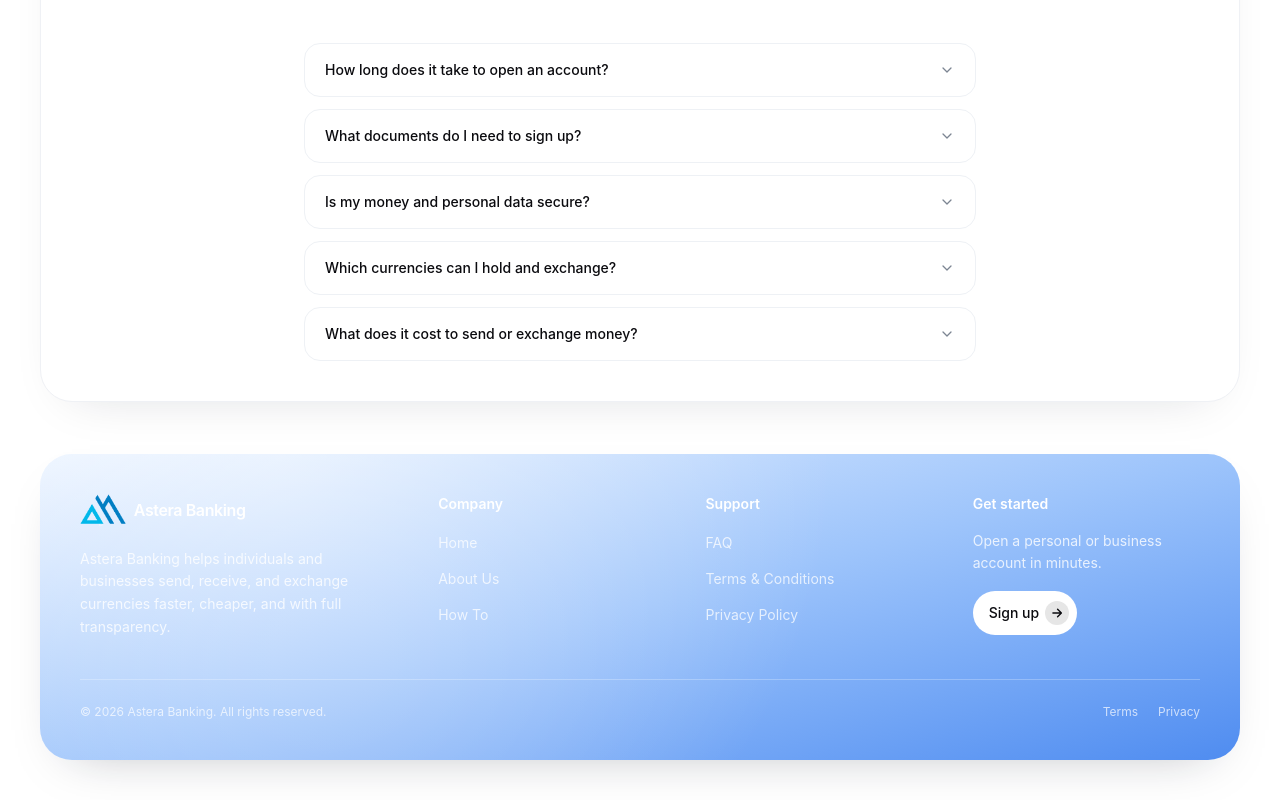
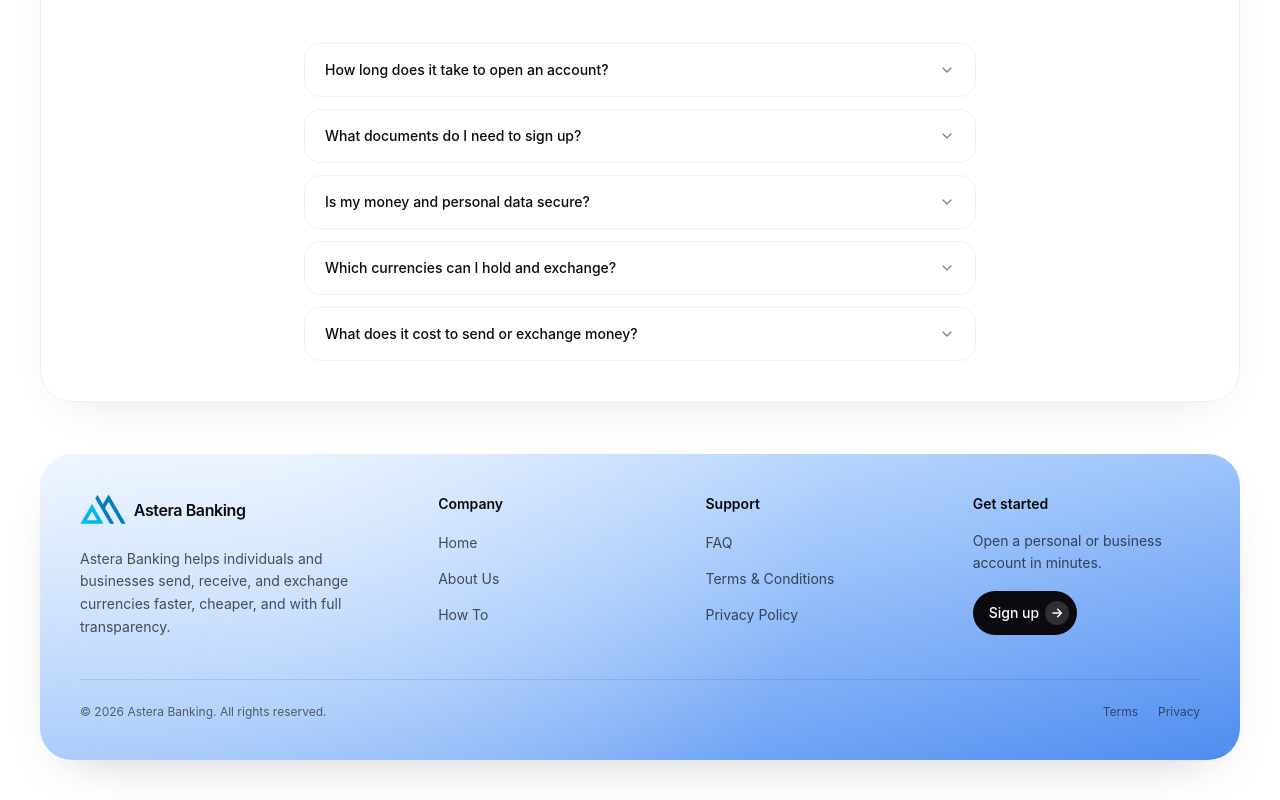
Before and after one commit to ndeen17/-transaction, a React (Vite) app: page / in a window 1280 px wide. Shown: the part 2841-3641 px from the top of the page. Built offline with nearby package versions, Linux system fonts and the light colour scheme; no server answers; a web font is replaced by a local one.

Commit message:
new change

```diff
--- a/src/components/Footer.tsx
+++ b/src/components/Footer.tsx
@@ -21,7 +21,7 @@ const SUPPORT_LINKS: FooterLink[] = [
 ];
 
 function FooterLinkItem({ link }: { link: FooterLink }) {
-  const className = "text-sm text-white/75 transition-colors hover:text-white";
+  const className = "text-sm text-ink/70 transition-colors hover:text-ink";
   if (link.to) {
     return (
       <Link to={link.to} className={className}>
@@ -39,7 +39,7 @@ function FooterLinkItem({ link }: { link: FooterLink }) {
 function FooterColumn({ title, links }: { title: string; links: FooterLink[] }) {
   return (
     <div>
-      <h3 className="text-sm font-semibold text-white">{title}</h3>
+      <h3 className="text-sm font-semibold text-ink">{title}</h3>
       <ul className="mt-4 space-y-3">
         {links.map((link) => (
           <li key={link.label}>
@@ -60,8 +60,8 @@ export function Footer() {
 
       <div className="relative grid grid-cols-1 gap-10 sm:grid-cols-2 lg:grid-cols-[1.4fr_1fr_1fr_1fr]">
         <div>
-          <Logo markClassName="h-8 w-auto" textClassName="text-base text-white" />
-          <p className="mt-4 max-w-xs text-sm leading-relaxed text-white/80">
+          <Logo markClassName="h-8 w-auto" textClassName="text-base text-ink" />
+          <p className="mt-4 max-w-xs text-sm leading-relaxed text-ink/70">
             Astera Banking helps individuals and businesses send, receive, and exchange
             currencies faster, cheaper, and with full transparency.
           </p>
@@ -71,29 +71,29 @@ export function Footer() {
         <FooterColumn title="Support" links={SUPPORT_LINKS} />
 
         <div>
-          <h3 className="text-sm font-semibold text-white">Get started</h3>
-          <p className="mt-4 text-sm leading-relaxed text-white/80">
+          <h3 className="text-sm font-semibold text-ink">Get started</h3>
+          <p className="mt-4 text-sm leading-relaxed text-ink/70">
             Open a personal or business account in minutes.
           </p>
           <Link
             to="/signup"
-            className="mt-4 inline-flex items-center gap-1.5 rounded-full bg-white py-2.5 pl-4 pr-2 text-sm font-medium text-ink"
+            className="mt-4 inline-flex items-center gap-1.5 rounded-full bg-ink py-2.5 pl-4 pr-2 text-sm font-medium text-white"
           >
             Sign up
-            <span className="flex h-6 w-6 items-center justify-center rounded-full bg-ink/10">
+            <span className="flex h-6 w-6 items-center justify-center rounded-full bg-white/15">
               <ArrowRightIcon className="h-3.5 w-3.5" />
             </span>
           </Link>
         </div>
       </div>
 
-      <div className="relative mt-10 flex flex-col items-center justify-between gap-4 border-t border-white/25 pt-6 sm:flex-row">
-        <p className="text-xs text-white/70">© {year} Astera Banking. All rights reserved.</p>
+      <div className="relative mt-10 flex flex-col items-center justify-between gap-4 border-t border-ink/10 pt-6 sm:flex-row">
+        <p className="text-xs text-ink/60">© {year} Astera Banking. All rights reserved.</p>
         <div className="flex items-center gap-5">
-          <Link to="/terms" className="text-xs text-white/70 hover:text-white">
+          <Link to="/terms" className="text-xs text-ink/60 hover:text-ink">
             Terms
           </Link>
-          <Link to="/privacy" className="text-xs text-white/70 hover:text-white">
+          <Link to="/privacy" className="text-xs text-ink/60 hover:text-ink">
             Privacy
           </Link>
         </div>
--- a/src/components/Header.tsx
+++ b/src/components/Header.tsx
@@ -64,7 +64,7 @@ export function Header() {
           <button className="hidden text-sm text-ink md:inline-block">Log in</button>
           <Link
             to="/signup"
-            className="flex items-center gap-1.5 rounded-full bg-blue-600 py-2 pl-4 pr-2 text-sm font-medium text-white"
+            className="hidden items-center gap-1.5 rounded-full bg-blue-600 py-2 pl-4 pr-2 text-sm font-medium text-white md:flex"
           >
             Sign up
             <span className="flex h-6 w-6 items-center justify-center rounded-full bg-white/20">
@@ -98,6 +98,17 @@ export function Header() {
               {link.label}
             </a>
           ))}
+          <Link
+            to="/signup"
+            onClick={() => setOpen(false)}
+            className="mt-1 flex items-center justify-center gap-1.5 rounded-xl bg-blue-600 py-2.5 text-sm font-medium text-white"
+          >
+            Sign up
+            <span className="flex h-6 w-6 items-center justify-center rounded-full bg-white/20">
+              <ArrowRightIcon className="h-3.5 w-3.5" />
+            </span>
+          </Link>
+
           <div className="mt-1 flex items-center justify-between border-t border-[#EEF1F5] px-4 pt-3">
             <button className="flex items-center gap-1.5 text-sm text-ink">
               <GlobeIcon className="h-4 w-4" />
```
